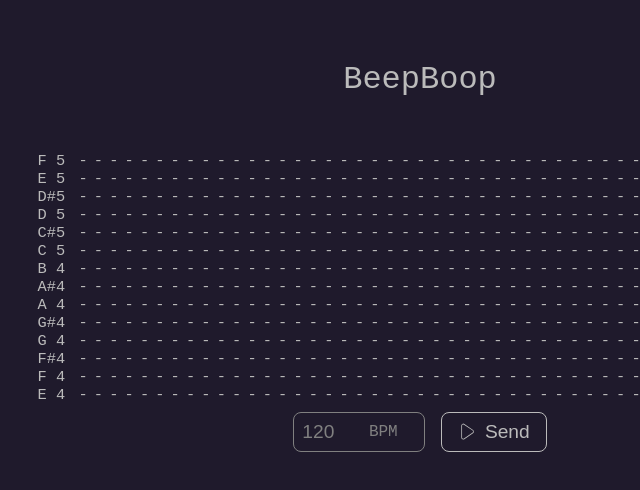
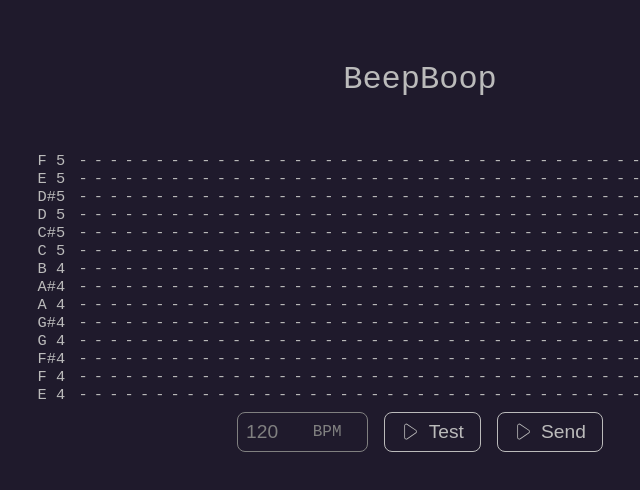
Before and after one commit to bonimart/hk-24, a Next.js app in the folder beepboop/: page / in a window 1280 px wide. Shown: the top 490 px of the page, without its empty margins (220-860 px from the left). Built offline with nearby package versions, Linux system fonts and the light colour scheme.

Commit message:
in-browser-play: it plays now

```diff
--- a/beepboop/src/components/MelodyMaker.tsx
+++ b/beepboop/src/components/MelodyMaker.tsx
@@ -8,6 +8,7 @@ import { Button } from "@/components/Button";
 import { NumberInput } from "./NumberInput";
 import { CiPlay1 } from "react-icons/ci";
 import { melodySerialize } from "@/melodyFormat";
+import { inBrowserPlay } from "@/inBrowserPlay";
 
 export const MelodyMaker = () => {
     const initialMelody = Array.from(
@@ -26,6 +27,8 @@ export const MelodyMaker = () => {
     } | null>(null);
 
     const [bpm, setBpm] = useState<number>(120);
+
+    const [audioContext, setAudioContext] = useState<AudioContext | null>(null);
 
     function updateWipMelody(startT: number, endT: number, note: number) {
         let melodyCow = melody.map((set) => new Set<number>([...set]));
@@ -72,6 +75,19 @@ export const MelodyMaker = () => {
             <div style={{ display: "flex" }}>
                 <NumberInput value={bpm} onChange={val => setBpm(val)} label="BPM" />
                 <Button onClick={
+                    () => {
+                        if (audioContext != null) {
+                            audioContext.close();
+                        }
+                        setAudioContext(
+                            inBrowserPlay(melodySerialize(melody, 60000 / bpm, 440 * Math.pow(Math.pow(2, 1/12), -5)))
+                        );
+                    }
+                }>
+                    <CiPlay1 />
+                    Test
+                </Button>
+                <Button onClick={
                     () => fetch(`${process.env.NEXT_PUBLIC_API_URL}/play-music`, {
                         method: "POST",
                         headers: {
--- /dev/null
+++ b/beepboop/src/inBrowserPlay.ts
@@ -0,0 +1,16 @@
+
+import { MelodyFormat } from "./melodyFormat";
+
+export function inBrowserPlay(melody: MelodyFormat) {
+    const audioContext = new window.AudioContext();
+
+    for (const notePlay of melody) {
+        const oscillator = audioContext.createOscillator();
+        oscillator.frequency.value = notePlay.frequency;
+        oscillator.connect(audioContext.destination);
+        oscillator.start(notePlay.startTimeMs / 1000);
+        oscillator.stop((notePlay.startTimeMs + notePlay.durationMs) / 1000);
+    }
+
+    return audioContext;
+}
```
